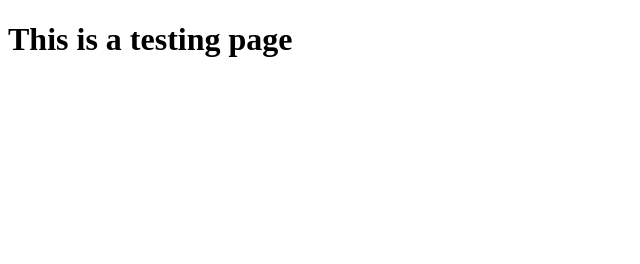
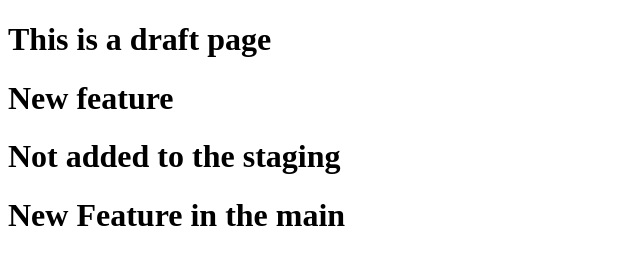
Before and after one commit to sskiragu/customizing-bootstrap, a website: page test-app.html in a window 1280 px wide. Shown: the whole page, without its empty margins (0-640 px from the left). Drawn offline with Linux system fonts and the light colour scheme.

Commit message:
New feature in main

```diff
--- a/test-app.html
+++ b/test-app.html
@@ -7,6 +7,9 @@
     <title>Document</title>
 </head>
 <body>
-    <h1>This is a testing page</h1>
+    <h1>This is a  draft page</h1>
+    <h1>New feature</h1>
+    <h1>Not added to the staging</h1>
+    <h1>New Feature in the main</h1>
 </body>
 </html>
```
